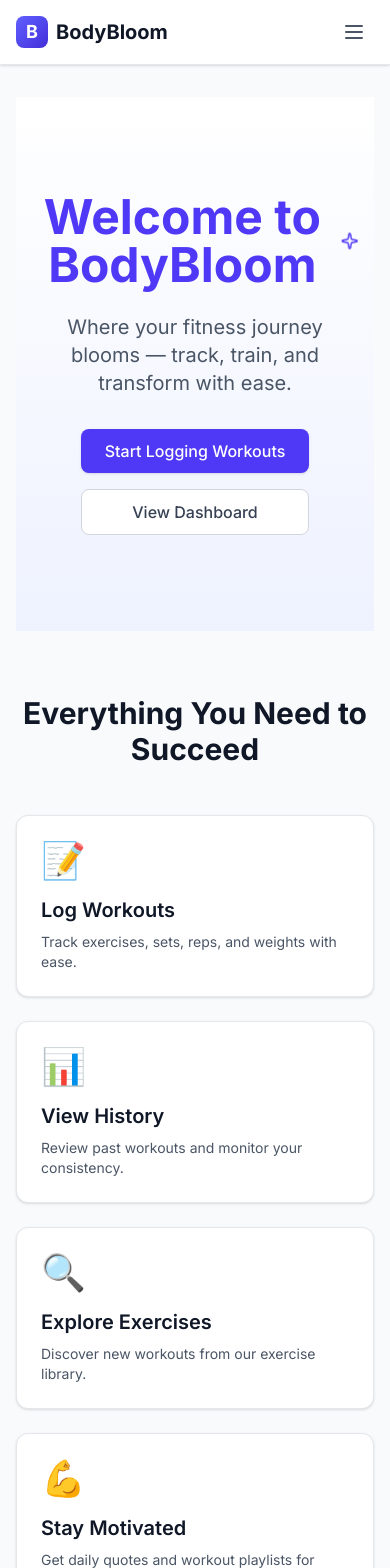
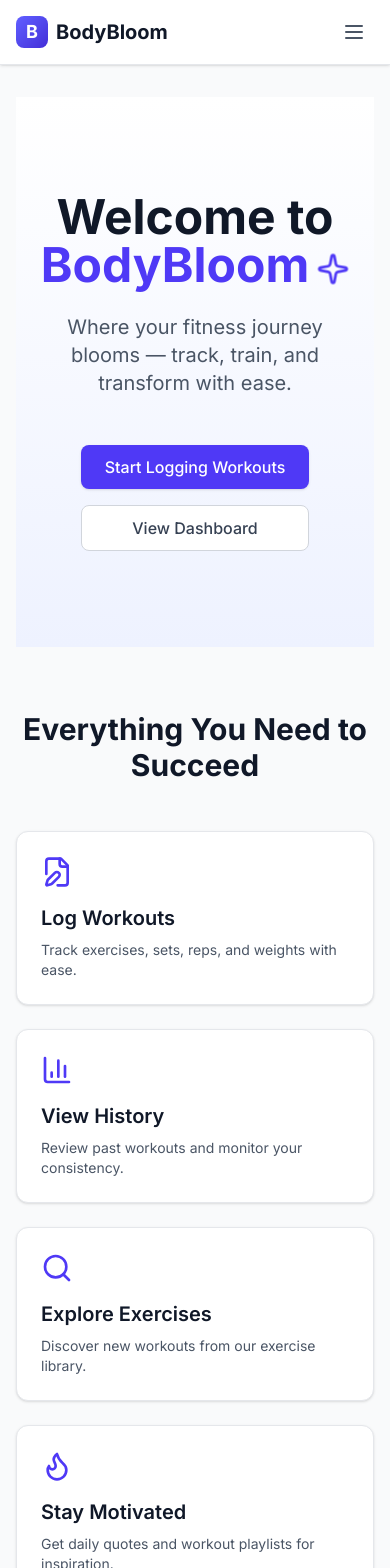
Before and after one commit to Ghanneycaleb/BodyBloom, a React (Vite) app: page / in a window 390 px wide. Shown: the top 1568 px of the page. Built offline with nearby package versions, Linux system fonts and the light colour scheme.

Commit message:
feat: Enhance UI and hover effects on Home page - Refines the hero section heading to support multi-color text while maintaining mobile responsiveness. - Improves hover effects on hero buttons with an enhanced shadow and a subtle lift animation.

```diff
--- a/src/pages/Home.jsx
+++ b/src/pages/Home.jsx
@@ -1,97 +1,4 @@
-// import { Link } from 'react-router-dom';
-// import Button from '../components/common/Button';
-// import Card from '../components/common/Card';
-
-// const Home = () => {
-//   const features = [
-//     {
-//       title: 'Log Workouts',
-//       description: 'Track exercises, sets, reps, and weights with ease.',
-//       icon: '📝',
-//       link: '/log',
-//     },
-//     {
-//       title: 'View History',
-//       description: 'Review past workouts and monitor your consistency.',
-//       icon: '📊',
-//       link: '/history',
-//     },
-//     {
-//       title: 'Explore Exercises',
-//       description: 'Discover new workouts from our exercise library.',
-//       icon: '🔍',
-//       link: '/explore',
-//     },
-//     {
-//       title: 'Stay Motivated',
-//       description: 'Get daily quotes and workout playlists for inspiration.',
-//       icon: '💪',
-//       link: '/motivation',
-//     },
-//   ];
-
-//   return (
-//     <div>
-//       {/* Hero Section */}
-//       <section className="text-center py-16 px-4">
-//         <h1 className="text-5xl md:text-6xl font-bold text-gray-900 mb-6">
-//           Welcome to <span className="text-primary-600">BodyBloom</span>
-//         </h1>
-//         <p className="text-xl text-gray-600 mb-8 max-w-2xl mx-auto">
-//           Track your progress. Feel your growth. Your fitness journey starts here.
-//         </p>
-//         <div className="flex flex-col sm:flex-row gap-4 justify-center">
-//           <Link to="/log">
-//             <Button variant="primary" className="w-full sm:w-auto">
-//               Start Logging Workouts
-//             </Button>
-//           </Link>
-//           <Link to="/dashboard">
-//             <Button variant="secondary" className="w-full sm:w-auto">
-//               View Dashboard
-//             </Button>
-//           </Link>
-//         </div>
-//       </section>
-
-//       {/* Features Grid */}
-//       <section className="py-16">
-//         <h2 className="text-3xl font-bold text-center text-gray-900 mb-12">
-//           Everything You Need to Succeed
-//         </h2>
-//         <div className="grid grid-cols-1 md:grid-cols-2 lg:grid-cols-4 gap-6">
-//           {features.map((feature, index) => (
-//             <Link key={index} to={feature.link}>
-//               <Card className="h-full hover:border-primary-300 transition-colors cursor-pointer">
-//                 <div className="text-4xl mb-4">{feature.icon}</div>
-//                 <h3 className="text-xl font-semibold text-gray-900 mb-2">
-//                   {feature.title}
-//                 </h3>
-//                 <p className="text-gray-600 text-sm">{feature.description}</p>
-//               </Card>
-//             </Link>
-//           ))}
-//         </div>
-//       </section>
-
-//       {/* CTA Section */}
-//       <section className="bg-gradient-to-r from-primary-600 to-primary-700 rounded-2xl p-12 text-center text-white">
-//         <h2 className="text-3xl font-bold mb-4">Ready to Transform Your Fitness?</h2>
-//         <p className="text-primary-100 mb-8 max-w-xl mx-auto">
-//           Join BodyBloom today and start tracking your progress towards a healthier, stronger you.
-//         </p>
-//         <Link to="/log">
-//           <Button variant="secondary" className="bg-white text-primary-700 hover:bg-gray-50">
-//             Get Started Now
-//           </Button>
-//         </Link>
-//       </section>
-//     </div>
-//   );
-// };
-
-// export default Home;
-
+import { FileEdit, BarChart3, Search, Flame } from "lucide-react";
 import { Sparkle } from "lucide-react";
 import { Link } from "react-router-dom";
 import Button from "../components/common/Button";
@@ -102,25 +9,25 @@ const Home = () => {
     {
       title: "Log Workouts",
       description: "Track exercises, sets, reps, and weights with ease.",
-      icon: "📝",
+      icon: <FileEdit className="w-8 h-8 text-primary-600" />,
       link: "/log",
     },
     {
       title: "View History",
       description: "Review past workouts and monitor your consistency.",
-      icon: "📊",
+      icon: <BarChart3 className="w-8 h-8 text-primary-600" />,
       link: "/history",
     },
     {
       title: "Explore Exercises",
       description: "Discover new workouts from our exercise library.",
-      icon: "🔍",
+      icon: <Search className="w-8 h-8 text-primary-600" />,
       link: "/explore",
     },
     {
       title: "Stay Motivated",
       description: "Get daily quotes and workout playlists for inspiration.",
-      icon: "💪",
+      icon: <Flame className="w-8 h-8 text-primary-600" />,
       link: "/motivation",
     },
   ];
@@ -129,22 +36,30 @@ const Home = () => {
     <div>
       {/* Hero Section */}
       <section className="flex flex-col items-center justify-center text-center py-24 px-4 bg-gradient-to-b from-white to-indigo-50 scroll-smooth">
-        <h1 className="text-5xl md:text-6xl font-extrabold text-primary-600 mb-6 flex items-center justify-center gap-2">
-          Welcome to BodyBloom
-          <Sparkle className="w-8 h-8 text-primary-600 animate-spin-pulse" />
+        <h1 className="text-5xl md:text-6xl font-extrabold mb-6">
+          <span className="text-gray-900">Welcome to </span>
+          <span className="text-primary-600">BodyBloom</span>
+          {/* Use inline-block and vertical alignment for the icon */}
+          <Sparkle className="w-8 h-8 text-primary-600 animate-spin-pulse inline-block align-middle ml-2" />
         </h1>
         <p className="text-xl text-gray-600 mb-8 max-w-2xl mx-auto">
           Where your fitness journey blooms — track, train, and transform with
           ease.
         </p>
-        <div className="flex flex-col sm:flex-row gap-4 justify-center">
+        <div className="flex flex-col sm:flex-row gap-4 justify-center mt-4">
           <Link to="/log">
-            <Button variant="primary" className="w-full sm:w-auto">
+            <Button
+              variant="primary"
+              className="w-full sm:w-auto transition-all duration-300 ease-in-out hover:shadow-lg hover:-translate-y-1"
+            >
               Start Logging Workouts
             </Button>
           </Link>
           <Link to="/dashboard">
-            <Button variant="secondary" className="w-full sm:w-auto">
+            <Button
+              variant="secondary"
+              className="w-full sm:w-auto transition-all duration-300 ease-in-out hover:shadow-lg hover:-translate-y-1"
+            >
               View Dashboard
             </Button>
           </Link>
@@ -158,9 +73,11 @@ const Home = () => {
         </h2>
         <div className="grid grid-cols-1 md:grid-cols-2 lg:grid-cols-4 gap-6">
           {features.map((feature, index) => (
-            <Link key={index} to={feature.link}>
-              <Card className="h-full hover:border-primary-300 transition-colors cursor-pointer">
-                <div className="text-4xl mb-4">{feature.icon}</div>
+            <Link key={index} to={feature.link} className="block h-full">
+              <Card className="h-full transition-all duration-500 ease-out hover:border-primary-500 hover:shadow-xl hover:-translate-y-2 cursor-pointer">
+                {/* <div className="text-4xl mb-4">{feature.icon}</div> */}
+                <div className="mb-4">{feature.icon}</div>
+
                 <h3 className="text-xl font-semibold text-gray-900 mb-2">
                   {feature.title}
                 </h3>
```
